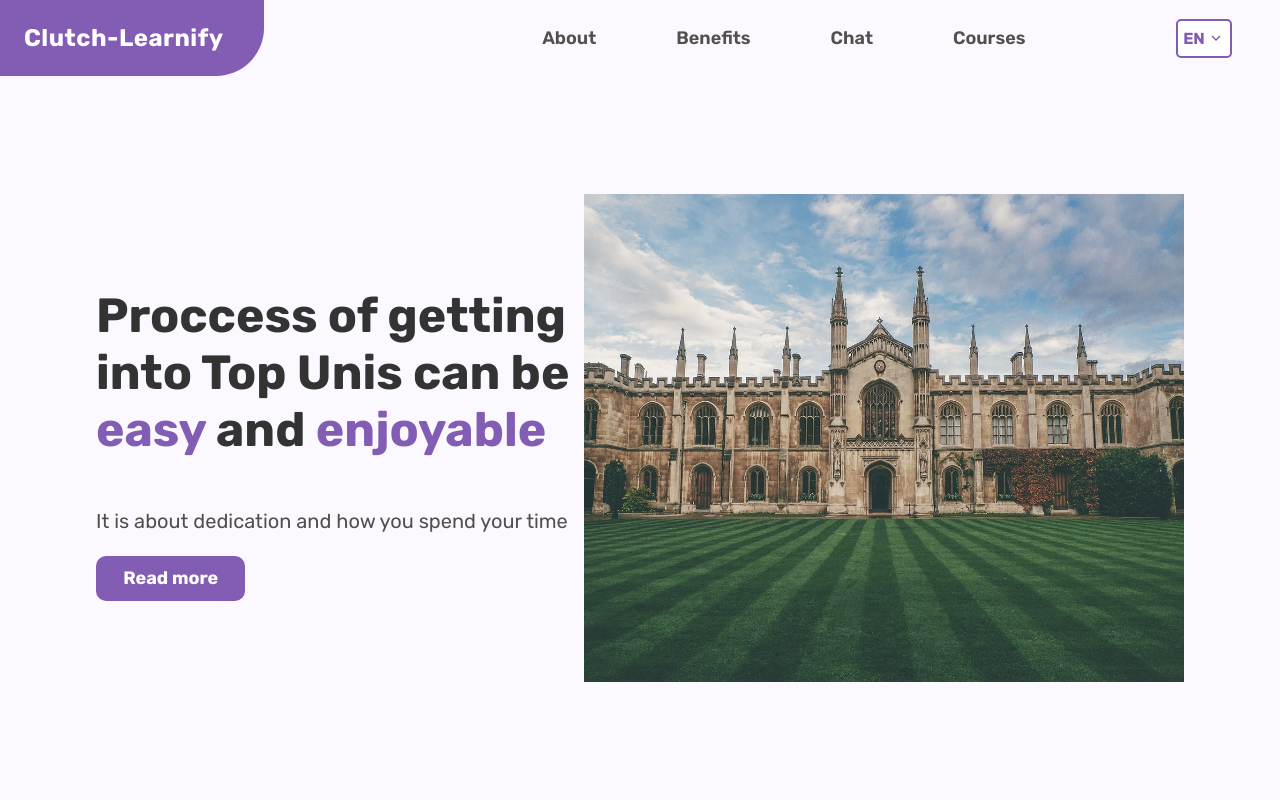
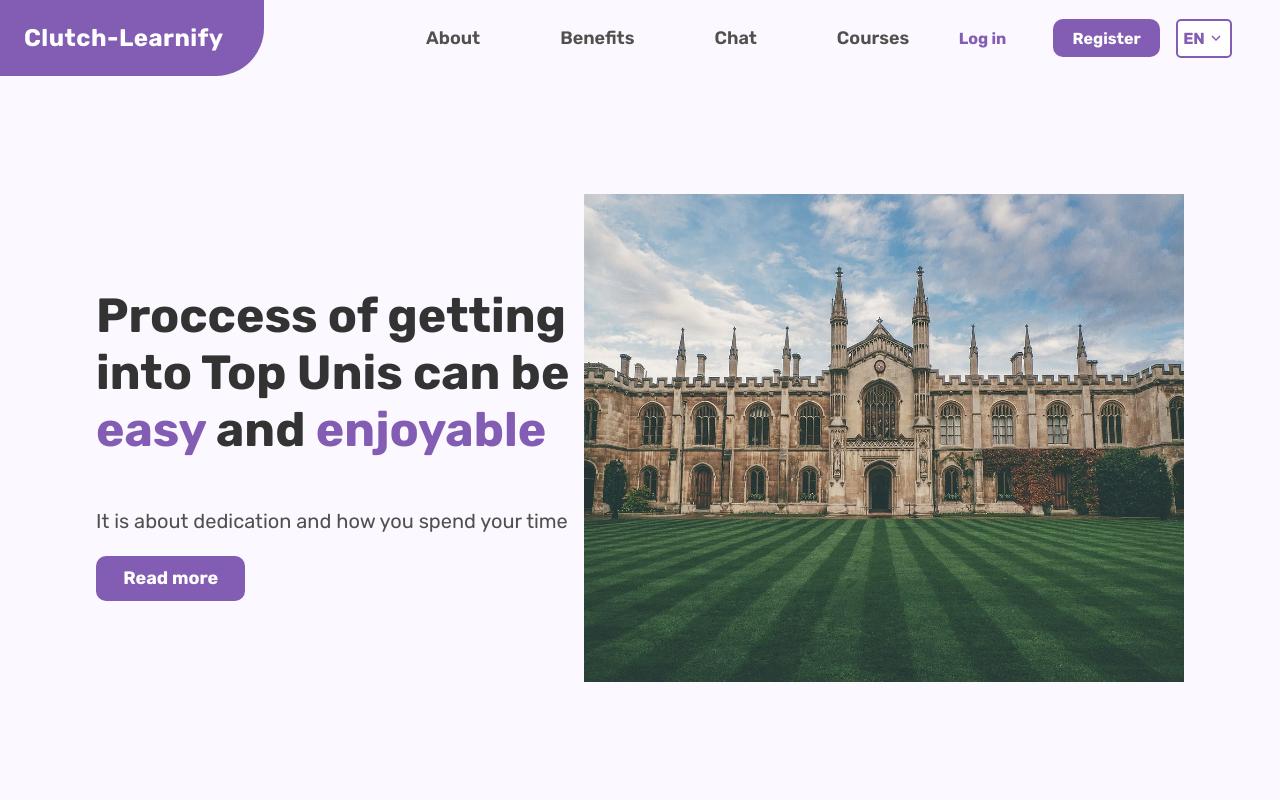
Before and after one commit to ropdxm/clutchify, a React (Vite) app: page / in a window 1280 px wide. Shown: the top 800 px of the page. Built offline with nearby package versions, Linux system fonts and the light colour scheme; no server answers.

Commit message:
Navbar bugs fixed

```diff
--- a/src/routes/LandingPage/LandingPage.tsx
+++ b/src/routes/LandingPage/LandingPage.tsx
@@ -1,4 +1,4 @@
-import { useAuth } from "@hooks/useAuth";
+import { useAuth } from "@AuthContext";
 import { paths } from "@utils/paths";
 import { ReactElement } from "react";
 import { Navigate } from "react-router-dom";
@@ -17,6 +17,11 @@ const LandingPage = (): ReactElement => {
   //   return <Navigate replace to={paths.app} />;
   // }
 
+  const { user, loading, logout } = useAuth();
+  if(loading){
+    return <p>Loading....</p>
+  }
+
   return (
     <Wrapper>
       <Navbar />
--- a/src/routes/LandingPage/Navbar/Navbar.tsx
+++ b/src/routes/LandingPage/Navbar/Navbar.tsx
@@ -13,14 +13,15 @@ import {
   NavListMobile,
   NavWrapper,
 } from "./Navbar.styled";
-import { useAuth } from "@hooks/useAuth";
+import { useAuth } from "@AuthContext";
 
 export const Navbar = (): ReactElement => {
   const { t } = useTranslation("common", { keyPrefix: "Navbar" });
 
+const { user, loading, logout } = useAuth();
+
   const { currentLanguage, setCurrentLanguage } = useContext(AuthContext);
 
-  const { sessionState } = useAuth();
 
   const [isMenuVisible, setIsMenuVisible] = useState({
     mobile: false,
@@ -43,7 +44,7 @@ export const Navbar = (): ReactElement => {
   };
 
   const handleChat = () => {
-    if (sessionState.status !== "auth") {
+    if (user) {
       navigate(paths.chat);
     }else{
       navigate(paths.register);
@@ -51,7 +52,7 @@ export const Navbar = (): ReactElement => {
   }
 
   const handleCourses = () => {
-    if (sessionState.status !== "auth") {
+    if (user) {
       navigate(paths.app);
     }else{
       navigate(paths.register);
@@ -79,7 +80,7 @@ export const Navbar = (): ReactElement => {
       </NavList>
       <div>
         <Buttons isVisible={isMenuVisible.language}>
-          <NavButtons style={{display: sessionState.status==='auth' ? 'flex' : 'none'}}>
+          <NavButtons style={{display: user ? 'none' : 'flex'}}>
             <button onClick={() => navigate(paths.login)}>{t("logIn")}</button>
             <button onClick={() => navigate(paths.register)}>
               {t("register")}
```
